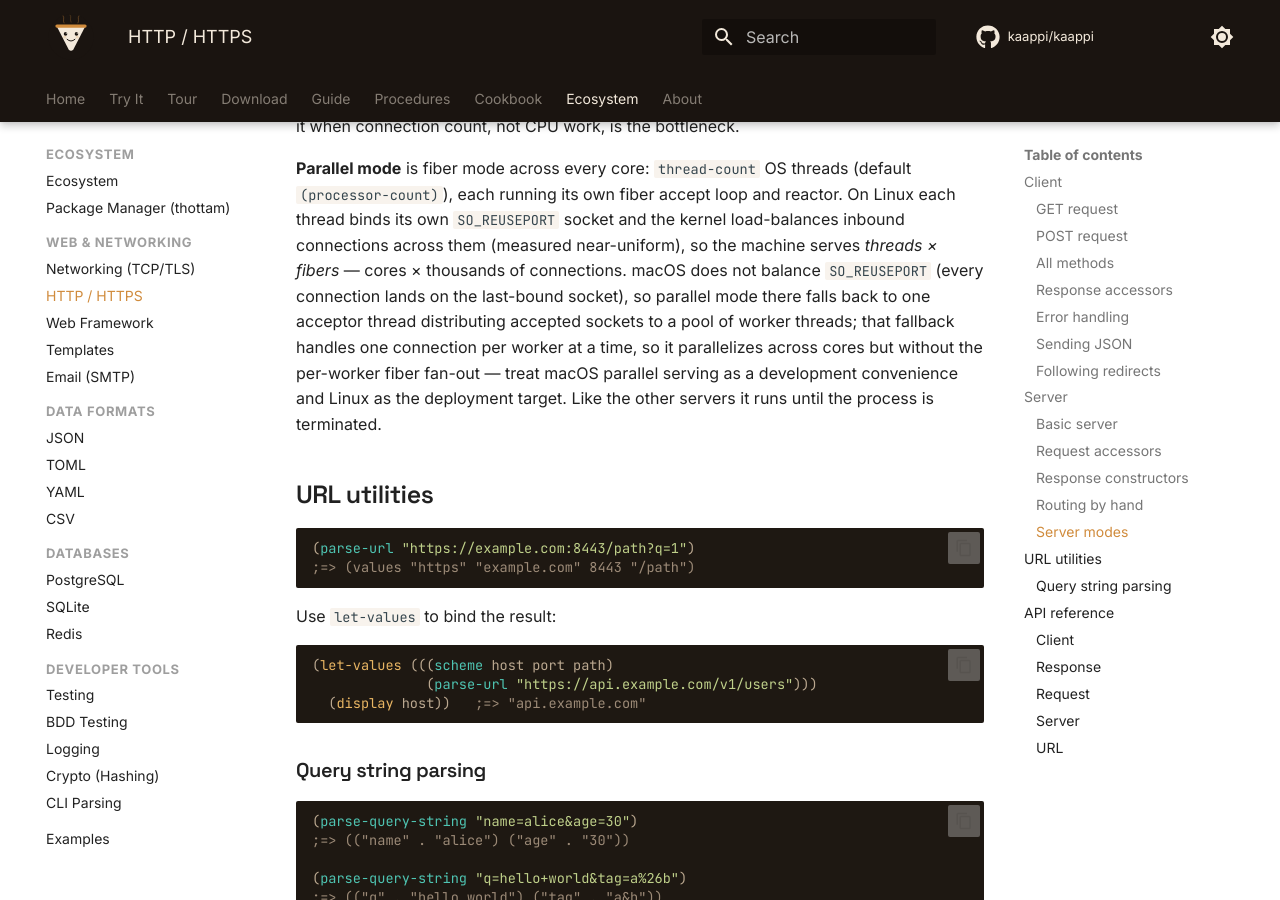
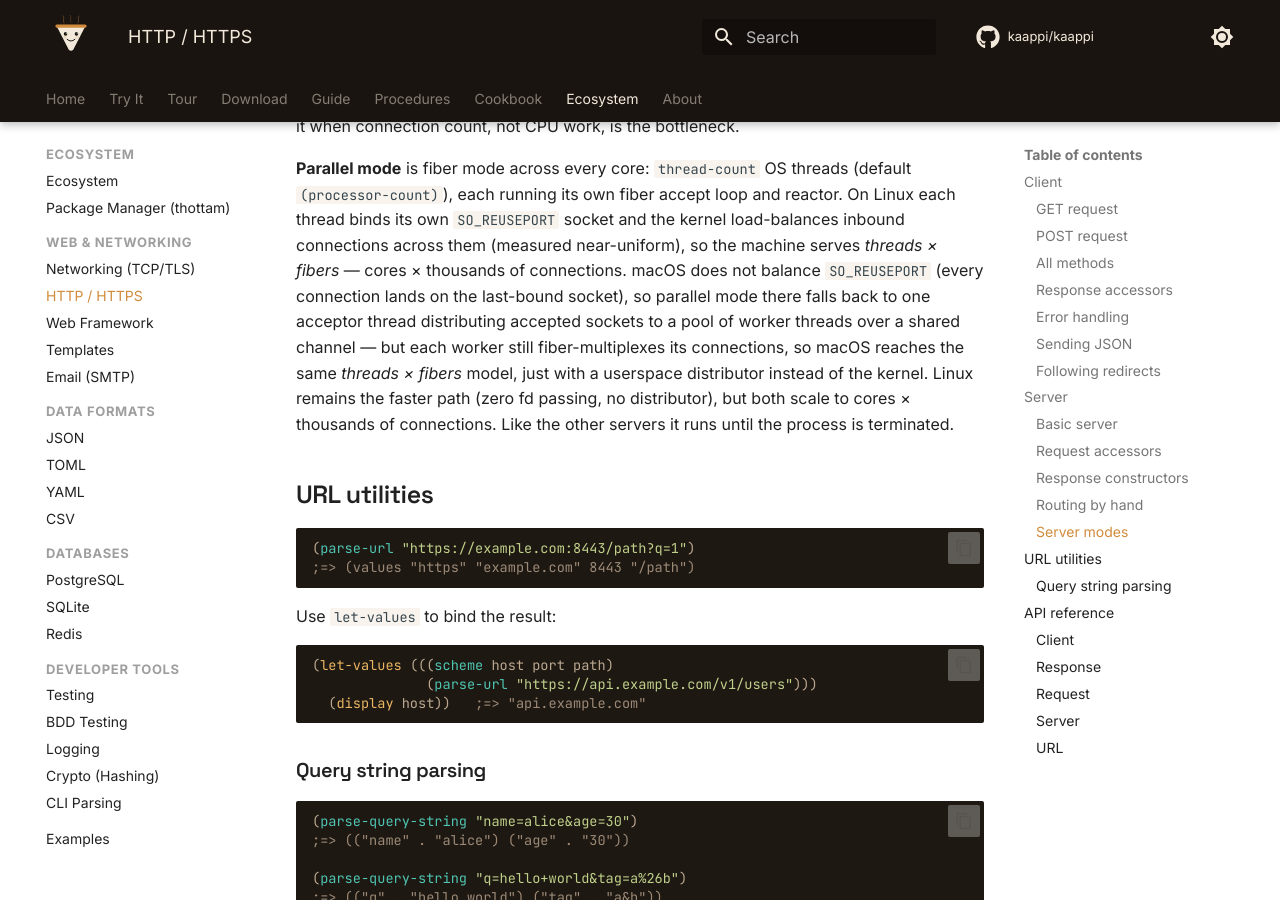
Before and after one commit to kaappi/kaappi.github.io, an MkDocs documentation site: the page built from docs/ecosystem/http.md, in a window 1280 px wide and 900 px high, scrolled down 4770 px. Built offline with MkDocs 1.6.1 and Material for MkDocs 9.7.7, drawn with Linux system fonts in a browser that asks for light colours; comment, search, counter and statistics services are not loaded.

Commit message:
http docs: correct the macOS parallel-serving concurrency claim
The prior text said the macOS fallback handles one connection per worker
without fiber fan-out, and called it a development convenience. That was
wrong (stale-build artifact): each worker fiber-multiplexes its connections,
so macOS reaches the same threads×fibers model, just via a userspace
distributor. Linux stays the faster path, but both scale to cores×thousands
of connections.

Co-Authored-By: Claude Opus 4.8 <noreply@anthropic.com>

```diff
--- a/docs/ecosystem/http.md
+++ b/docs/ecosystem/http.md
@@ -236,11 +236,12 @@ and the kernel load-balances inbound connections across them
 cores × thousands of connections. macOS does not balance `SO_REUSEPORT`
 (every connection lands on the last-bound socket), so parallel mode there
 falls back to one acceptor thread distributing accepted sockets to a pool
-of worker threads; that fallback handles one connection per worker at a
-time, so it parallelizes across cores but without the per-worker fiber
-fan-out — treat macOS parallel serving as a development convenience and
-Linux as the deployment target. Like the other servers it runs until the
-process is terminated.
+of worker threads over a shared channel — but each worker still
+fiber-multiplexes its connections, so macOS reaches the same *threads ×
+fibers* model, just with a userspace distributor instead of the kernel.
+Linux remains the faster path (zero fd passing, no distributor), but both
+scale to cores × thousands of connections. Like the other servers it runs
+until the process is terminated.
 
 ## URL utilities
 
```
